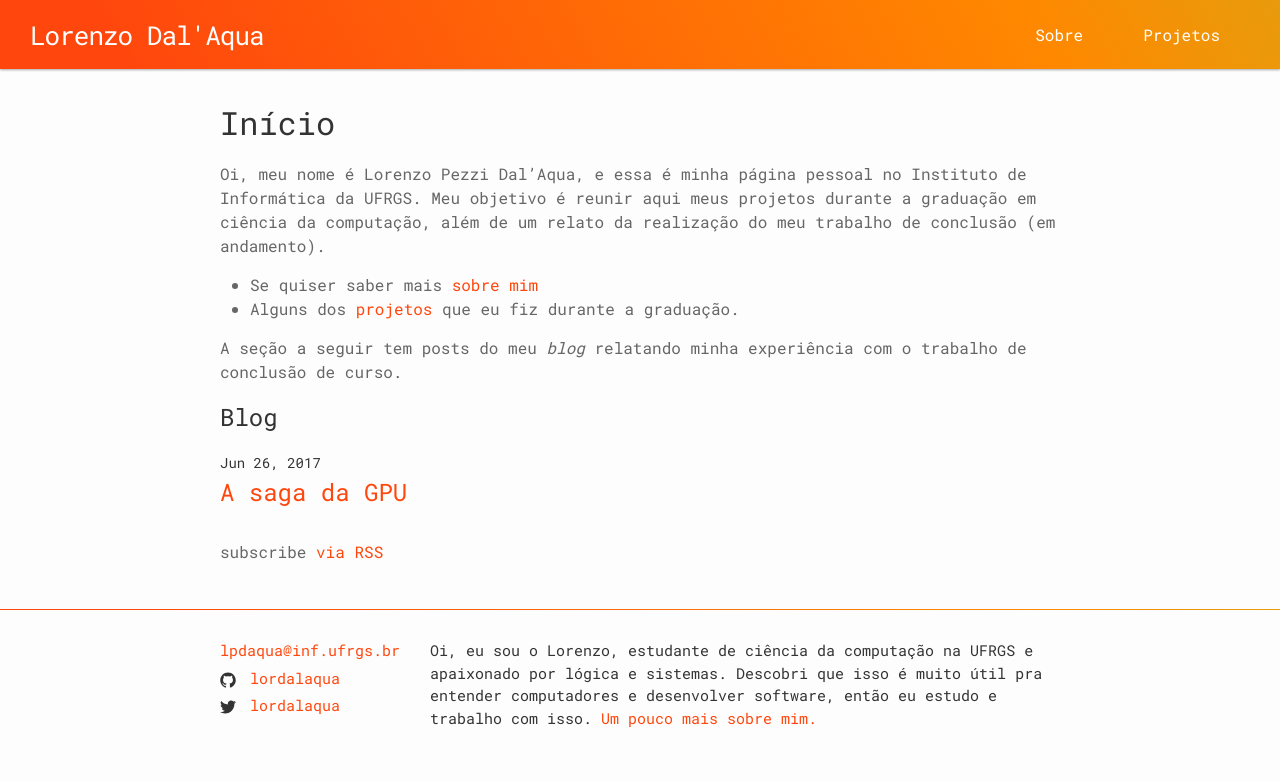
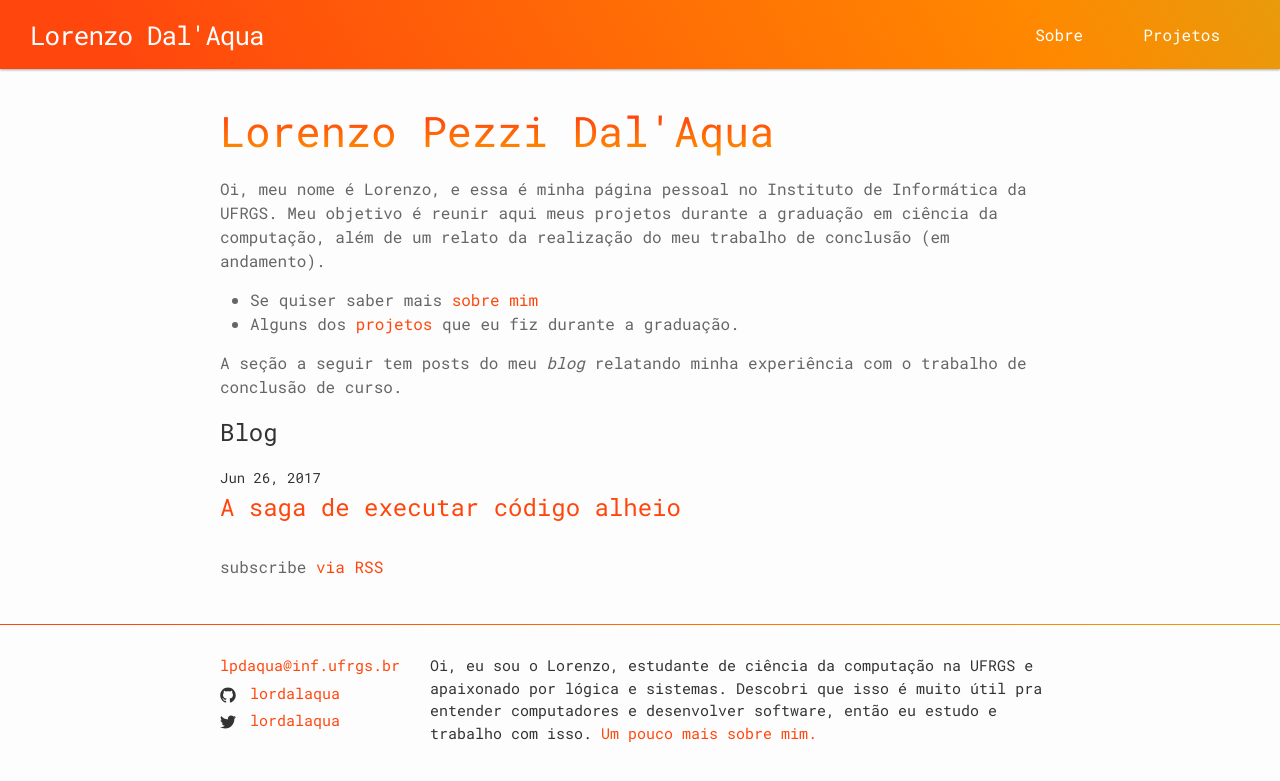
Before and after one commit to lordalaqua/inf-page, a Jekyll site: the page built from index.md, in a window 1280 px wide. Shown: the top 781 px of the page. Built offline with Jekyll 4.4.1, drawn with Linux system fonts in a browser that asks for light colours.

Commit message:
More tweaks.

```diff
--- a/_layouts/home.html
+++ b/_layouts/home.html
@@ -3,7 +3,7 @@ layout: default
 ---
 
 <div class="home">
-  <h1>Início</h1>
+  <h1 class="home-title">Lorenzo Pezzi Dal'Aqua</h1>
   {{ content }}
   <h2>Blog</h2>
   <ul class="post-list">
--- a/_posts/2017-06-26-post-2.md
+++ b/_posts/2017-06-26-post-2.md
@@ -1,6 +1,6 @@
 ---
 layout: post
-title:  "A saga da GPU"
+title:  "A saga de executar código alheio"
 date:   2017-06-26 04:13:23 +0000
 categories: TCC
 ---
--- a/_sass/minima.scss
+++ b/_sass/minima.scss
@@ -44,6 +44,16 @@ $on-laptop:        800px !default;
   font-size: $base-font-size * $ratio;
 }
 
+.home-title {
+  background: linear-gradient(180deg, $brand-color 30%, $brand-light 80%, $brand-lightest);
+  -webkit-background-clip: text;
+  -webkit-text-fill-color: transparent;
+  @include relative-font-size(2.625);
+  @include media-query($on-laptop) {
+    @include relative-font-size(2.25);
+  }
+}
+
 // Import partials.
 @import
   "minima/base",
--- a/_sass/minima/_layout.scss
+++ b/_sass/minima/_layout.scss
@@ -5,6 +5,7 @@
 $header-layout-change: 768px;
 
 .site-header {
+  background: $brand-light;
   background: linear-gradient(60deg, $brand-color 10%, $brand-light 80%, $brand-lightest);
   box-shadow: 0 1px 3px rgba(0, 0, 0, 0.12), 0 1px 2px rgba(0, 0, 0, 0.24);
   min-height: $spacing-unit * 1.865;
@@ -68,6 +69,7 @@ $header-layout-change: 768px;
     top: 0;
     right: 0px;
     left: 0px;
+    background: $brand-light;
     background: linear-gradient(60deg, $brand-color 10%, $brand-light 80%, $brand-lightest);
     content: ' ';
     display: block;
```
Also changed, not shown: index.md (+1 -1 lines).
